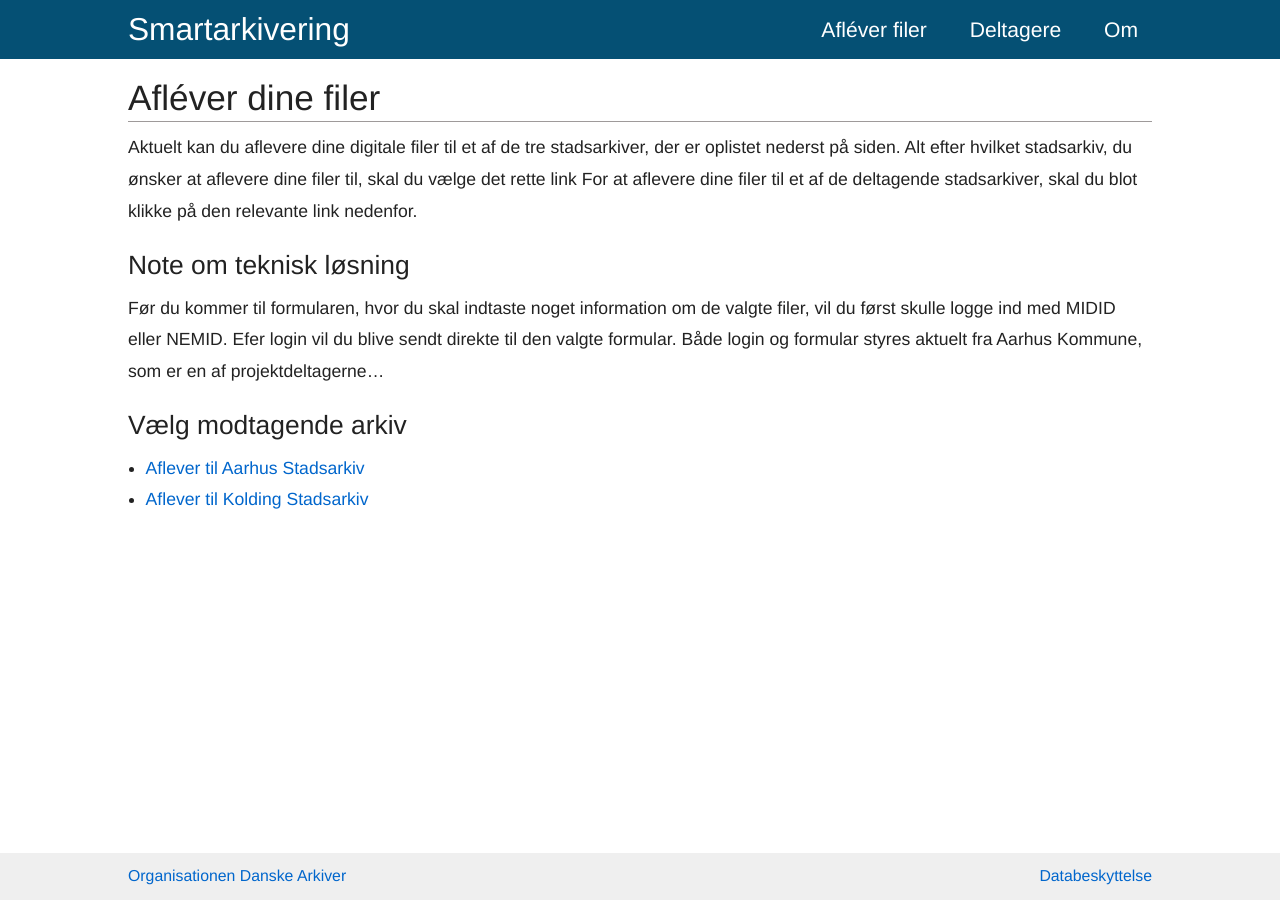
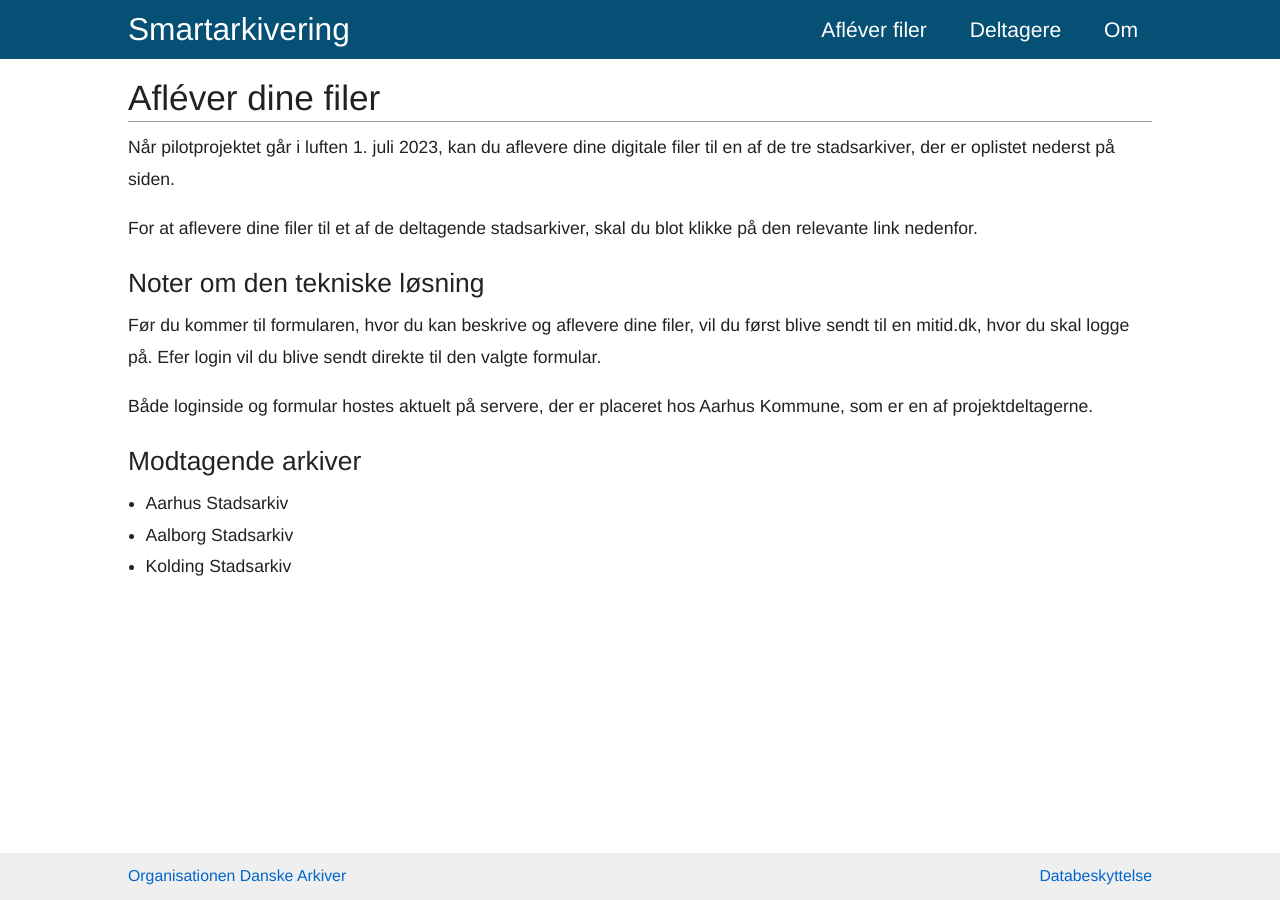
Before and after one commit to aarhusstadsarkiv/smartarkivering, a Jekyll site: the page built from pages/deposit/index.md, in a window 1280 px wide. Built offline with Jekyll 4.4.1, drawn with Linux system fonts in a browser that asks for light colours.

Commit message:
remove active links to webforms

```diff
--- a/pages/deposit/index.md
+++ b/pages/deposit/index.md
@@ -4,12 +4,21 @@ title: Afléver dine filer
 permalink: /deposit/
 ---
 
-Aktuelt kan du aflevere dine digitale filer til et af de tre stadsarkiver, der er oplistet nederst på siden. Alt efter hvilket stadsarkiv, du ønsker at aflevere dine filer til, skal du vælge det rette link
+Når pilotprojektet går i luften 1. juli 2023, kan du aflevere dine digitale filer til en af de tre stadsarkiver, der er oplistet nederst på siden.
+
 For at aflevere dine filer til et af de deltagende stadsarkiver, skal du blot klikke på den relevante link nedenfor.
 
-## Note om teknisk løsning
-Før du kommer til formularen, hvor du skal indtaste noget information om de valgte filer, vil du først skulle logge ind med MIDID eller NEMID. Efer login vil du blive sendt direkte til den valgte formular. Både login og formular styres aktuelt fra Aarhus Kommune, som er en af projektdeltagerne...
+## Noter om den tekniske løsning
+Før du kommer til formularen, hvor du kan beskrive og aflevere dine filer, vil du først blive sendt til en mitid.dk, hvor du skal logge på. Efer login vil du blive sendt direkte til den valgte formular.
 
-## Vælg modtagende arkiv
+Både loginside og formular hostes aktuelt på servere, der er placeret hos Aarhus Kommune, som er en af projektdeltagerne.
+
+## Modtagende arkiver
+- Aarhus Stadsarkiv
+- Aalborg Stadsarkiv
+- Kolding Stadsarkiv
+
+<!-- ## Vælg modtagende arkiv
 - [Aflever til Aarhus Stadsarkiv](https://www.smartarkivering.dk/deposit/aar)
-- [Aflever til Kolding Stadsarkiv](https://www.smartarkivering.dk/deposit/kol)
+- [Aflever til Aalborg Stadsarkiv](https://www.smartarkivering.dk/deposit/aal)
+- [Aflever til Kolding Stadsarkiv](https://www.smartarkivering.dk/deposit/kol) -->
```
Also changed, not shown: index.md (+1 -1 lines), pages/participants.md (+1 -4 lines).
